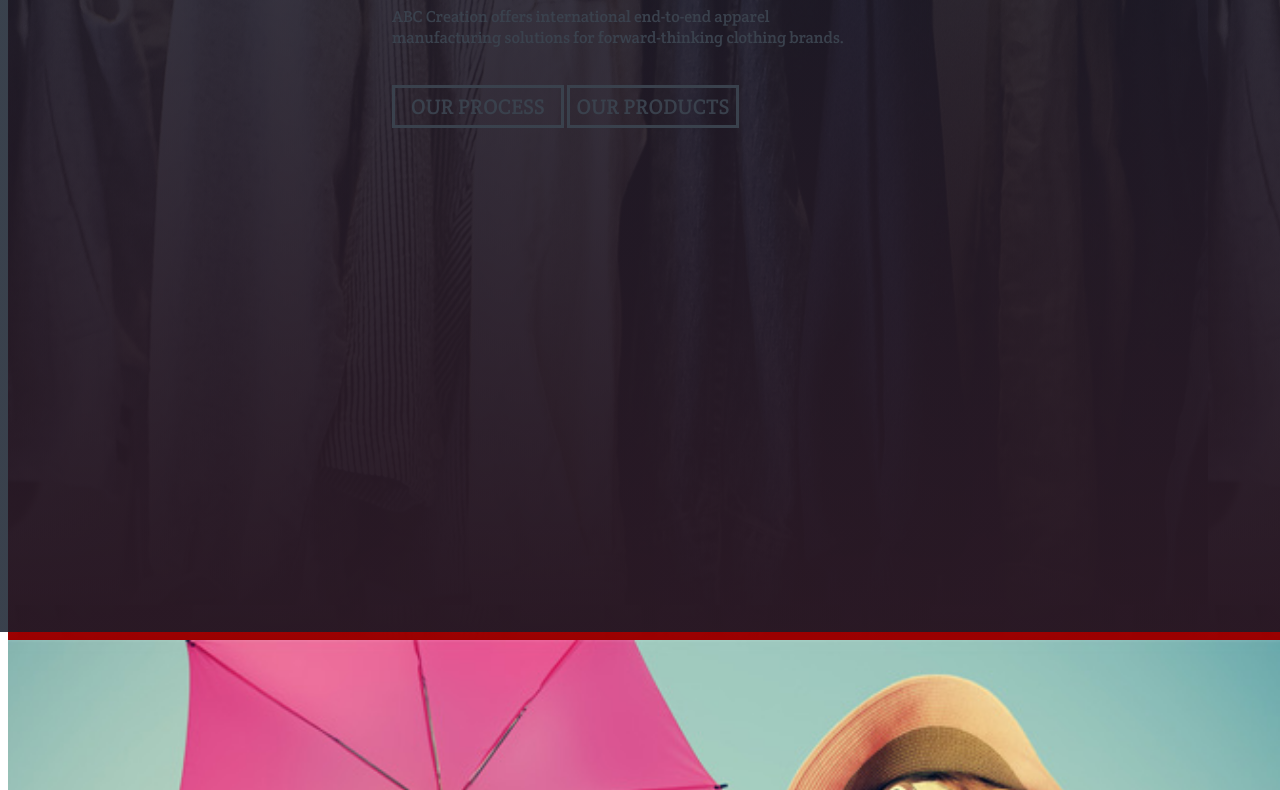
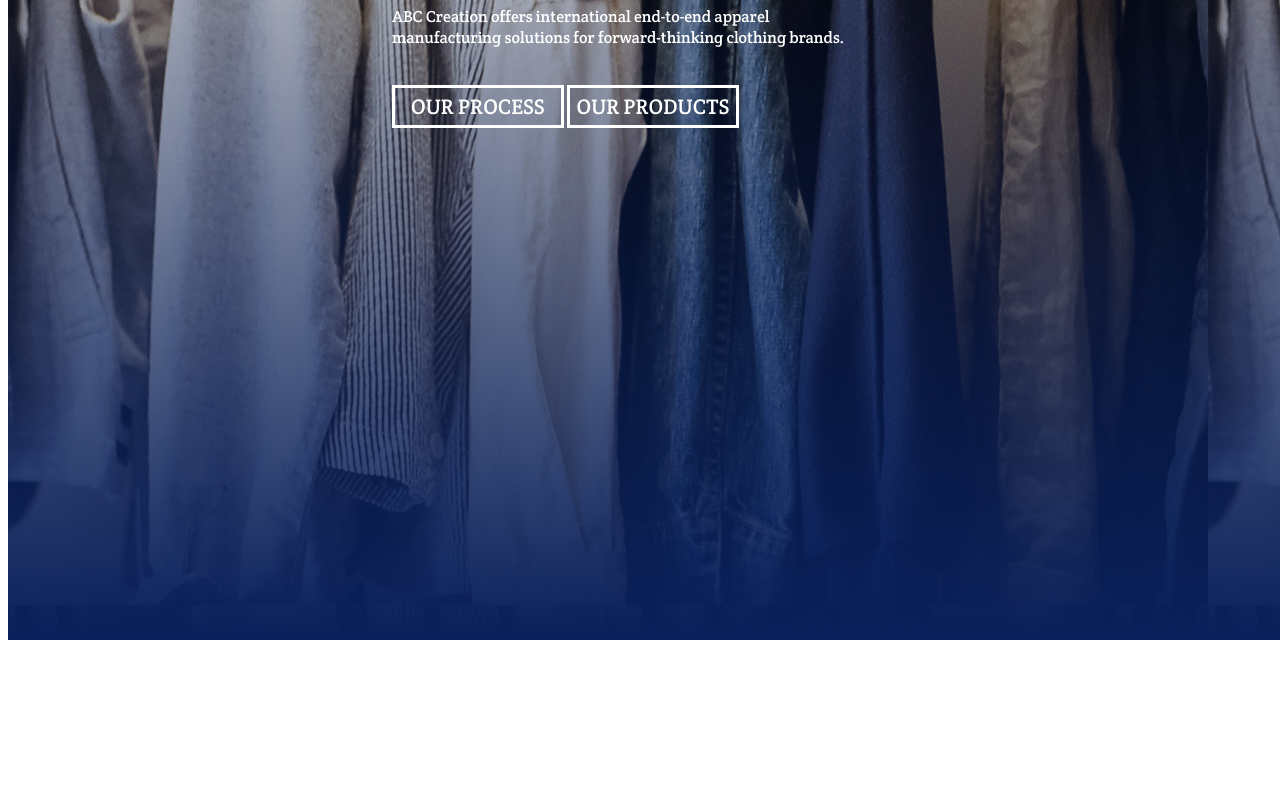
Before and after one commit to scottdiallo/ui-code-challenge-master, a website: page index.html in a window 1280 px wide. Shown: the part 168-958 px from the top of the page. Drawn offline with nearby package versions, Linux system fonts and the light colour scheme.

Commit message:
minor change

```diff
--- a/style.css
+++ b/style.css
@@ -11,28 +11,13 @@ html, body {
   width: 100%;
   height: 100%;
 }
-.bg-img{
-    background: url('image1.jpg')center center no-repeat;
-}
+
 .bg-img-2{
     background: url('image2.jpg') center center no-repeat;
-
 }
 .bg-img, .bg-img-2 {
   width: 100%;
   height: 100%;
-  background-size: cover;
-
-  &:before {
-    content: '';
-	position: absolute;
-	top: 0;
-	right: 0;
-	bottom: 0;
-	left: 0;
-	background-image: linear-gradient(to bottom left,#141d2b,#141d2b);
-	opacity: .6;
-  }
 }
 
 .bg-img {
@@ -40,8 +25,8 @@ html, body {
   background:
     /* top, transparent red */
     linear-gradient(
-      rgba(255, 0, 0, 0.2),
-      rgba(155, 0, 0, 3)
+      rgba(2, 0, 0, 0.2),
+      rgba(9, 32, 91, 8)
     ),
     /* bottom, image */
     url(image1.jpg);
```
